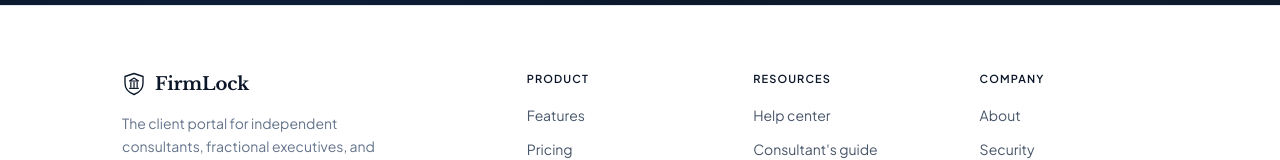
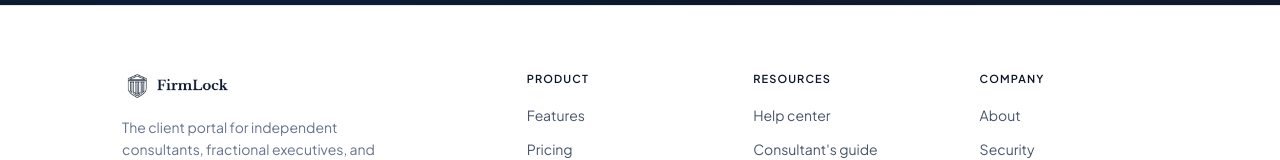
Before and after one commit to GrantK888/firmlock, a Next.js app: page / in a window 1280 px wide. Shown: the part 6373-6533 px from the top of the page. Built offline with nearby package versions, Linux system fonts and the light colour scheme.

Commit message:
Update footer.tsx

```diff
--- a/components/Footer.tsx
+++ b/components/Footer.tsx
@@ -1,5 +1,5 @@
 import Link from 'next/link';
-import { LogoMark } from '@/components/ui/LogoMark';
+// Removed LogoMark import since we are using your image file
 import styles from './Footer.module.css';
 
 const LINKS = {
@@ -15,8 +15,13 @@ export default function Footer() {
         <div className={styles.grid}>
           <div className={styles.brand}>
             <Link href="/" className={styles.brandLink}>
-              <LogoMark color="#0A1628" width={24} height={24} />
-              <span className={`${styles.brandName} serif`}>FirmLock</span>
+              {/* Using your logo image from the public folder */}
+              <img
+                src="/logo.png"
+                alt="FirmLock Logo"
+                style={{ height: '32px', width: 'auto' }}
+              />
+              {/* Removed the <span>FirmLock</span> line to avoid double-naming */}
             </Link>
             <p className={styles.tagline}>
               The client portal for independent consultants, fractional
```
